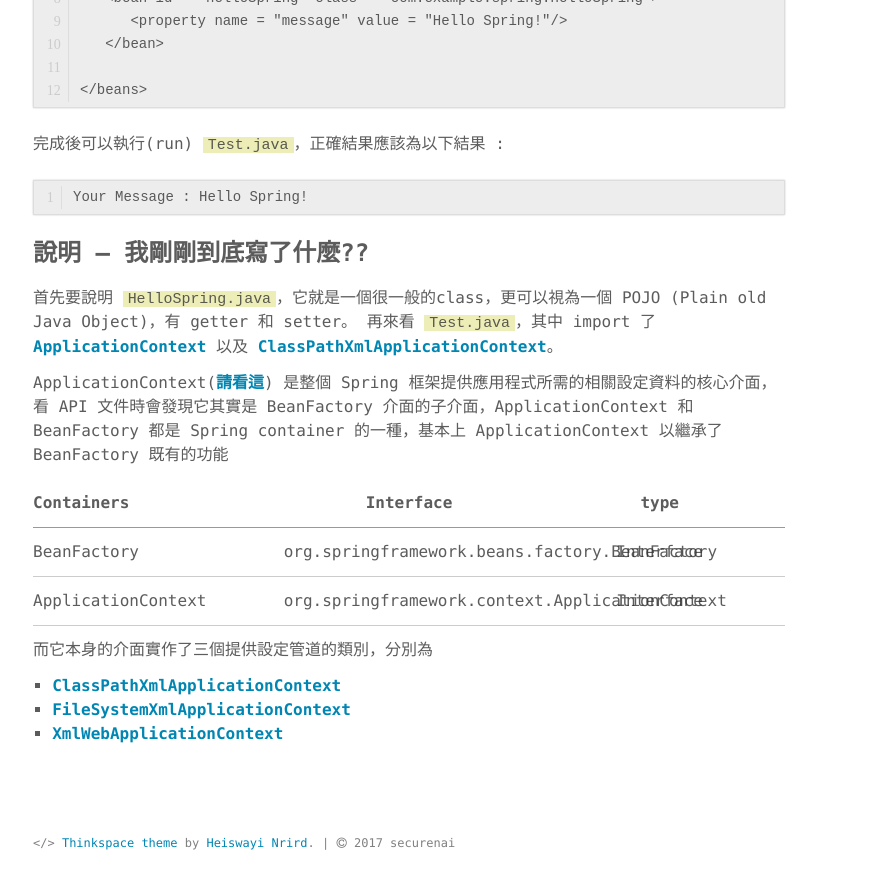
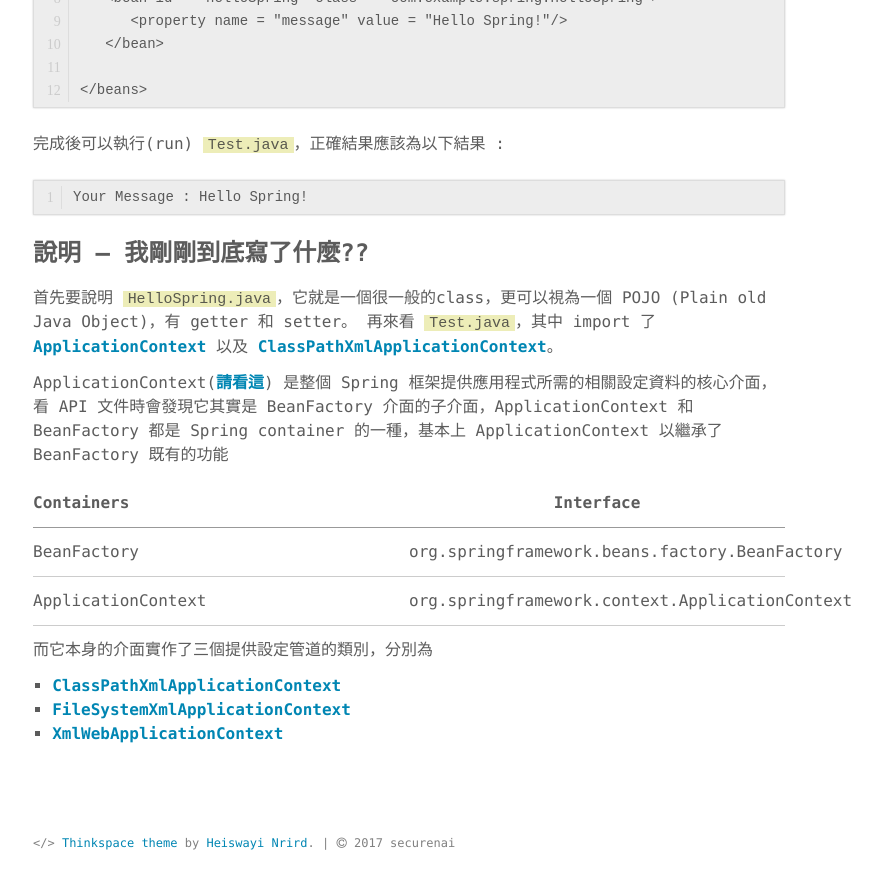
Before and after one commit to securenai/securenai.github.io, a Jekyll site: the page built from spring/spring_page2.md, in a window 1280 px wide and 900 px high, scrolled down 3331 px. Shown: the top 889 px of the window, without its empty margins (231-1113 px from the left). Built offline with Jekyll 4.4.1, drawn with Linux system fonts in a browser that asks for light colours; our own code applies the rules of GitHub Pages for plain Markdown files.

Commit message:
Update spring_page2.md

```diff
--- a/spring/spring_page2.md
+++ b/spring/spring_page2.md
@@ -110,10 +110,10 @@ Your Message : Hello Spring!
 
 ApplicationContext(**<a href="https://spring.io/understanding/application-context" target="_blank">請看這</a>**) 是整個 Spring 框架提供應用程式所需的相關設定資料的核心介面，看 API 文件時會發現它其實是 BeanFactory 介面的子介面，ApplicationContext 和 BeanFactory 都是 Spring container 的一種，基本上 ApplicationContext 以繼承了 BeanFactory 既有的功能
 
-| Containers         | Interface                                     | type      |
-| ------------------ |:---------------------------------------------:|:---------:|
-| BeanFactory        | org.springframework.beans.factory.BeanFactory | Interface |
-| ApplicationContext | org.springframework.context.ApplicationContext| Interface |
+| Containers         | Interface                                     |
+| ------------------ |:---------------------------------------------:|
+| BeanFactory        | org.springframework.beans.factory.BeanFactory |
+| ApplicationContext | org.springframework.context.ApplicationContext|
 
 而它本身的介面實作了三個提供設定管道的類別，分別為
 
```
